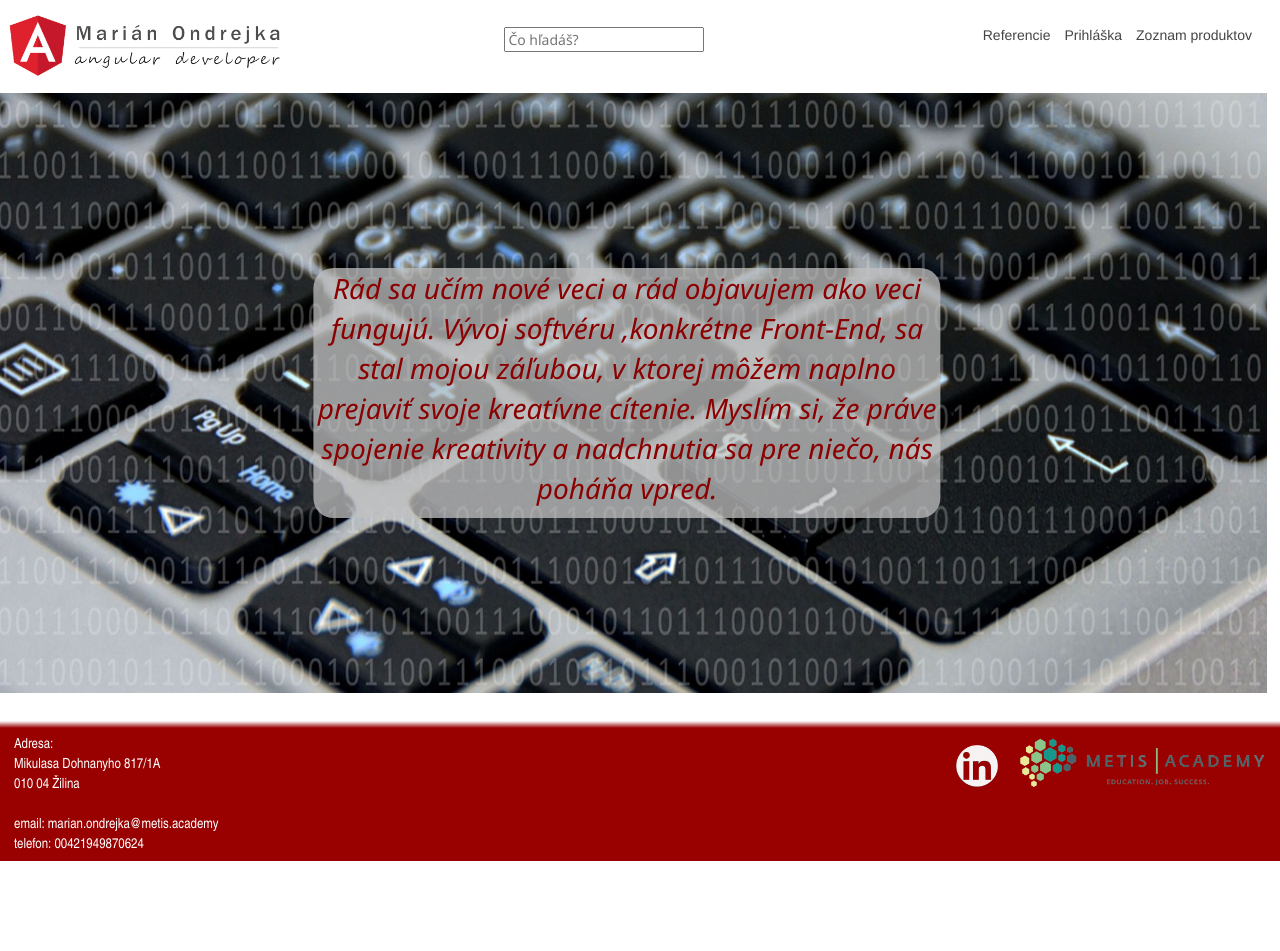
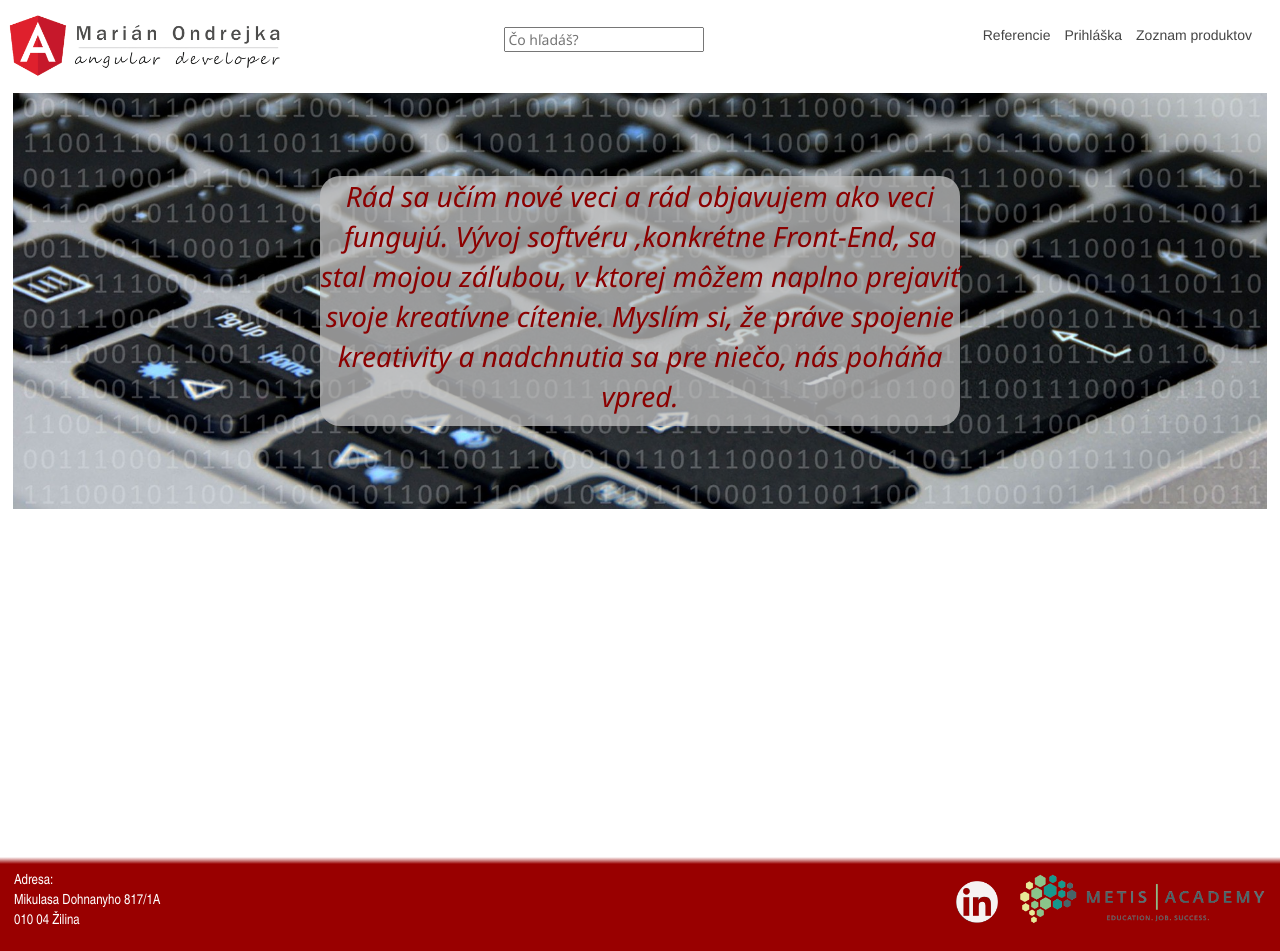
Before and after one commit to marioavaj/1.3.2---Zadanie--Simple-layout-aplik-cie, an Angular app: page / in a window 1280 px wide. Shown: the top 951 px of the page. Before the commit the page ends 861 px from the top, so only its background shows below. Built offline with nearby package versions, Linux system fonts and the light colour scheme.

Commit message:
responsible design homepage

```diff
--- a/src/app/WelcomePage/welcome/welcome.component.css
+++ b/src/app/WelcomePage/welcome/welcome.component.css
@@ -2,8 +2,9 @@
 
 img{
 position: relative;
-width: 100vw;
-height: auto;
+width: 98vw;
+margin-left: auto;
+margin-right: auto;
 }
 
 .container{
@@ -12,11 +13,15 @@ height: auto;
 padding: 0;
   margin: 0;
   position: relative;
-  width: 98vw;
-  height: 75vh;
+  width: 100vw;
+
   text-align: center;
   margin-top: 1em;
 
+}
+
+.vhSpace{
+  height: 40vh;
 }
 .centered {
   position: absolute;
@@ -32,7 +37,7 @@ padding: 0;
   border-radius: 20px;
 }
 
-@media only screen and (max-width: 579px) {
+@media only screen and (max-width: 1000px) {
   .centered{
   font-size: 1.5em;
   padding: .5em;
@@ -40,9 +45,34 @@ padding: 0;
   left: 20%;
   transform: translate(-15%, -2%);
   }
+  }
 
-  .img{
-    display: none;
-    height: 50vh;
+
+@media only screen and (max-width: 769px) {
+  .centered{
+  font-size: 1.2em;
+  padding: .5em;
+  top: 20%;
+  left: 20%;
+  transform: translate(-15%, -2%);
   }
+
 }
+
+@media only screen and (max-width: 600px) {
+  .centered{
+  font-size: 1em;
+  padding: .5em;
+  top: 20%;
+  left: 20%;
+  transform: translate(-15%, -2%);
+  }
+
+}
+
+@media only screen and (max-width: 500px) {
+  .centered{
+ display: none;
+  }
+
+}
--- a/src/app/WelcomePage/welcome/welcome.component.html
+++ b/src/app/WelcomePage/welcome/welcome.component.html
@@ -1,4 +1,7 @@
 <div class="container">
-<img src="/assets/Img/keyboard-g5ee1a9023_1920.jpg" alt="">
+    <img src="/assets/Img/keyboard-g5ee1a9023_1920.jpg" alt="">
 <div class="centered"><app-about-me></app-about-me></div>
 </div>
+<div class="vhSpace">
+
+</div>
--- a/src/app/prihlaska/prihlaska.component.css
+++ b/src/app/prihlaska/prihlaska.component.css
@@ -1,3 +1,3 @@
 .content{
-  height: 75vh;
+  height: 74vh;
 }
--- a/src/app/zoznam-produktov/zoznam-produktov.component.css
+++ b/src/app/zoznam-produktov/zoznam-produktov.component.css
@@ -18,7 +18,7 @@ margin-bottom: 2em;
 .productList{
  display: flex;
  flex-wrap: wrap;
-  width: 82%;
+
 }
 .productWrapper{
   display: flex;
```
